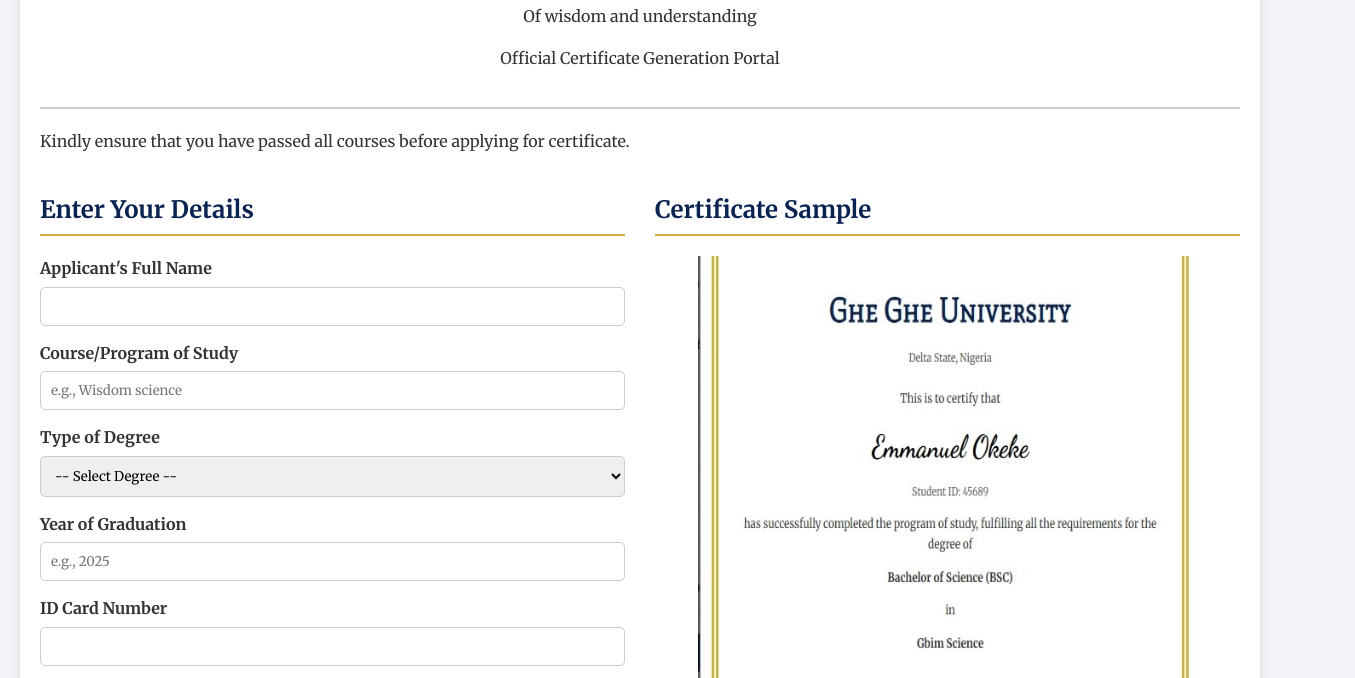
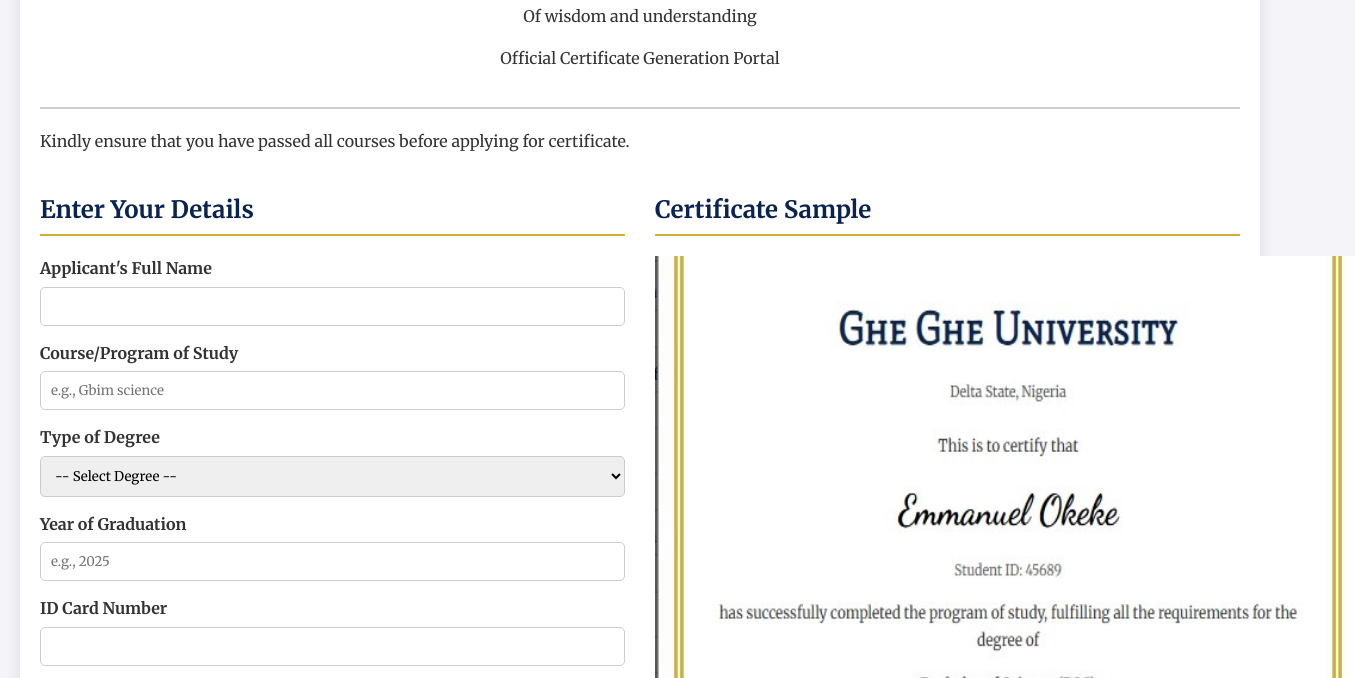
Before and after one commit to Charleytech/certificate, a plain HTML site: page index.html in a window 1280 px wide. Shown: the part 116-794 px from the top of the page, 1355 px wide, since content can reach past the window. Drawn offline with Linux system fonts and the light colour scheme; a web font is replaced by a local one.

Commit message:
Update index.html

```diff
--- a/index.html
+++ b/index.html
@@ -34,7 +34,7 @@
 
         /* --- 2. Main Layout & Containers --- */
         .main-container {
-            max-width: 1900px;
+            max-width: 1600px;
             margin: 0 auto;
             background: #fff;
             padding: 20px;
@@ -395,7 +395,7 @@
                     </div>
                     <div class="form-group">
                         <label for="courseOfStudy">Course/Program of Study</label>
-                        <input type="text" id="courseOfStudy" name="courseOfStudy" placeholder="e.g., Wisdom science" required>
+                        <input type="text" id="courseOfStudy" name="courseOfStudy" placeholder="e.g., Gbim science" required>
                     </div>
                     <div class="form-group">
                         <label for="degreeType">Type of Degree</label>
@@ -428,7 +428,7 @@
             <div class="preview-section">
                 <h2>Certificate Sample</h2>
                     <div class="cert-header-sample">
-                        <img src="images/man.jpeg" alt="Graduation Cap" style="height: 600px; width: 500px;">
+                        <img src="images/man.jpeg" alt="Graduation Cap" style="height: 800px; width: 700px;">
                     </div>
             </div>
         </div>
@@ -643,5 +643,4 @@
 </script>
 
 </body>
-
 </html>
```
